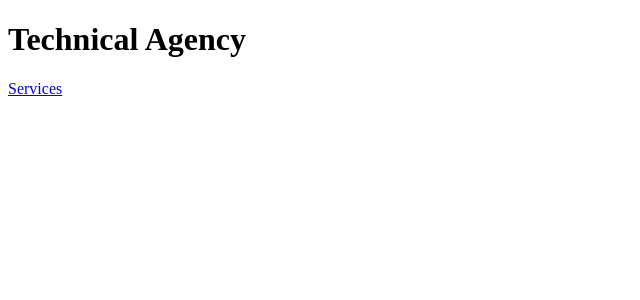
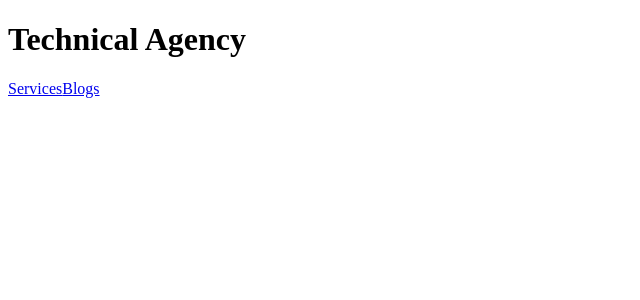
Before and after one commit to Mayank-Bajaj-22/next-js-learning, a Next.js app in the folder Section 2/01_routing-in-next.js/: page / in a window 1280 px wide. Shown: the top 300 px of the page, without its empty margins (0-640 px from the left). Built offline with nearby package versions, Linux system fonts and the light colour scheme.

Commit message:
nested dynamic routing

```diff
--- a/Section 2/01_routing-in-next.js/app/page.js
+++ b/Section 2/01_routing-in-next.js/app/page.js
@@ -12,6 +12,10 @@ export default async function Home({ searchParams, params }) {
       <Link href="/services">
         Services
       </Link>
+
+      <Link href="/blogs">
+        Blogs
+      </Link>
     </>
   );
 }
```
Also changed, not shown: Section 2/01_routing-in-next.js/app/blogs/[blogId]/comments/[commentId]/page.js (added, +10 -0 lines), Section 2/01_routing-in-next.js/app/blogs/[blogId]/comments/page.js (added, +8 -0 lines).
